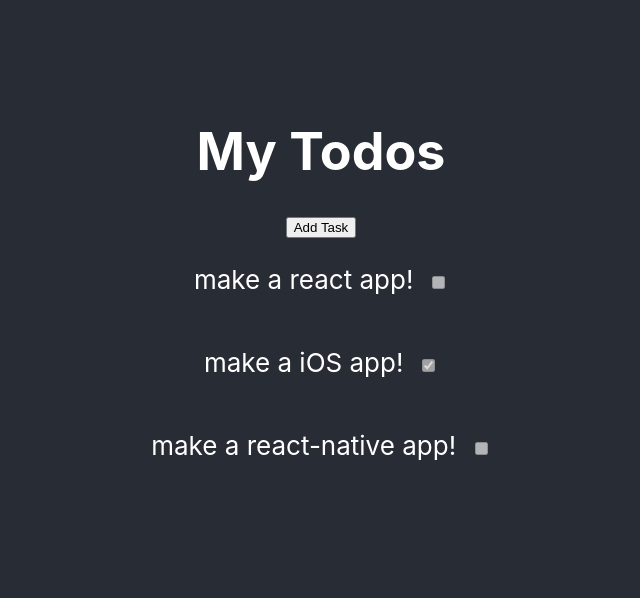
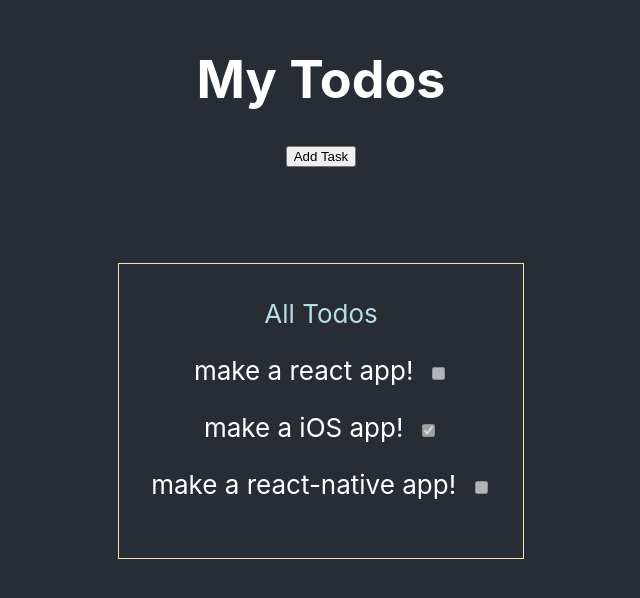
Before and after one commit to yoni-g/todos-typescript-learn, a React (Create React App) app: page / in a window 1280 px wide. Shown: the part 114-712 px from the top of the page, without its empty margins (319-959 px from the left). Built offline with nearby package versions, Linux system fonts and the light colour scheme.

Commit message:
added title for list and some css

```diff
--- a/src/App.css
+++ b/src/App.css
@@ -36,3 +36,11 @@
     transform: rotate(360deg);
   }
 }
+.TodosContainer{
+  border: wheat 1px solid;
+  padding: 0.5rem 2rem 2rem 2rem;
+  margin-top: 6rem;
+}
+.TodosContainer>p{
+  color: #b4dde9;
+}
--- a/src/App.tsx
+++ b/src/App.tsx
@@ -57,13 +57,18 @@ export default class App extends React.Component<{}, State> {
           {/* <p>{this.state.editMode ? 'true' : 'false'}</p> */}
           <button
             onClick={() => this.toggleEdit()}>
-            Add Task
+            {this.state.editMode ? 'Finish' : 'Add Task'}
           </button>
-          {
-            this.state.todos.map(todo => {
-              return <TodoItem todo={todo} />
-            })
-          }
+
+          <div className="TodosContainer">
+            <p>All Todos</p>
+            {
+              this.state.todos.map(todo => {
+                return <TodoItem todo={todo} />
+              })
+            }
+
+          </div>
 
         </header>
       </div>
```
